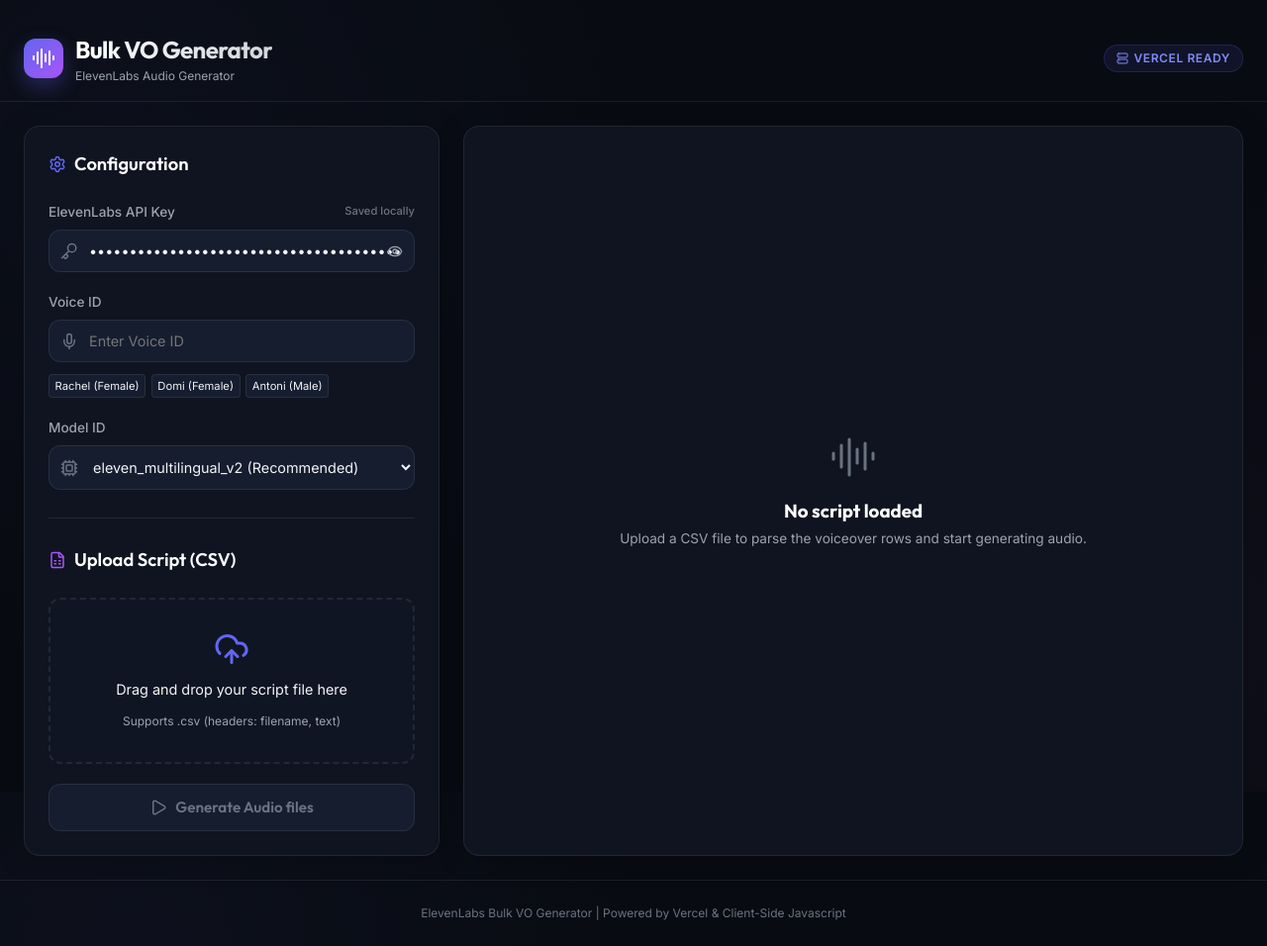
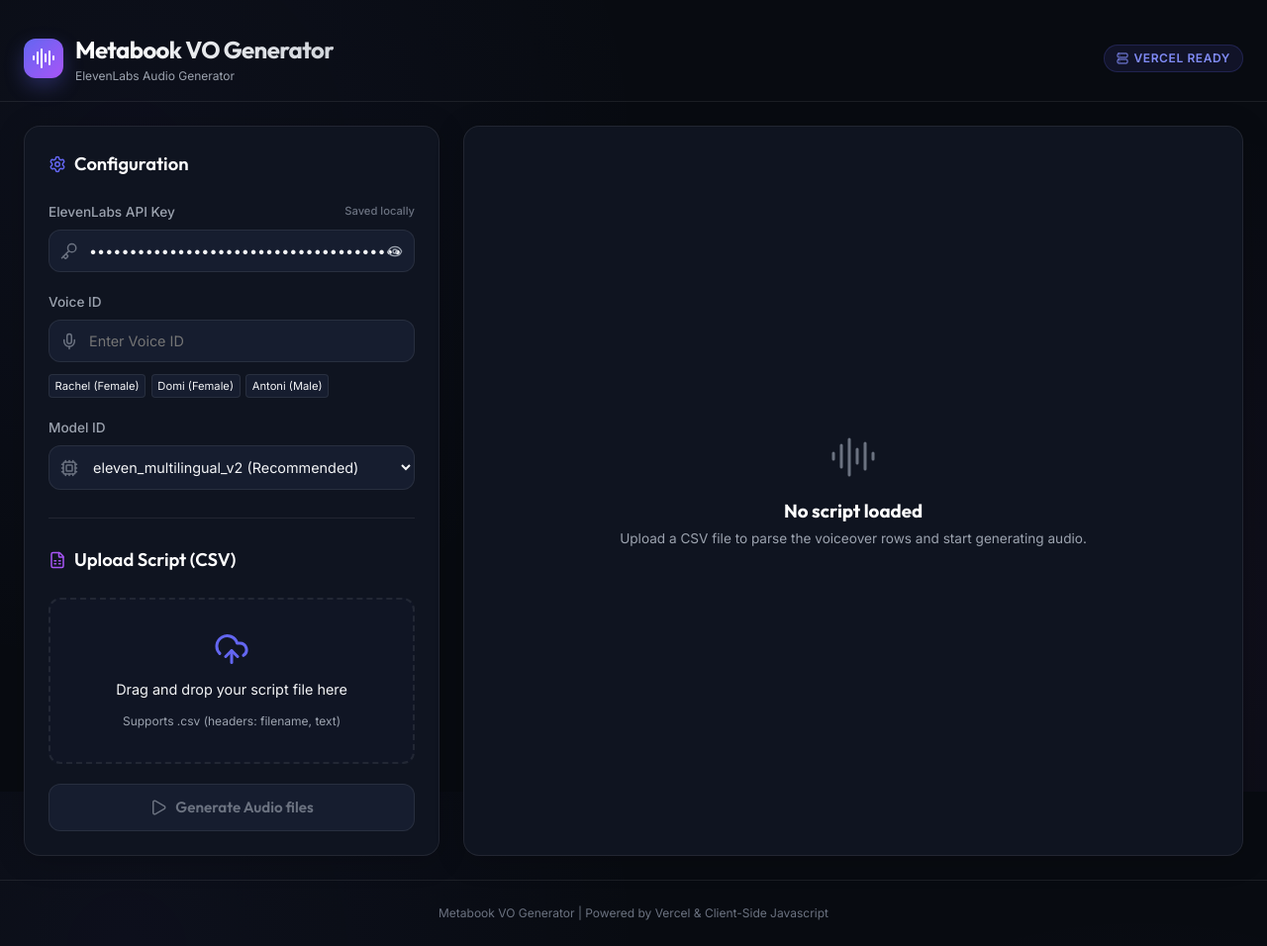
Before and after one commit to chandan-meta/bulk-vo-generator, a plain HTML site: page index.html in a window 1280 px wide. Shown: the whole page at 99% size. Drawn offline with nearby package versions, Linux system fonts and the light colour scheme.

Commit message:
Rename Bulk VO Generator to Metabook VO Generator

```diff
--- a/index.html
+++ b/index.html
@@ -3,7 +3,7 @@
 <head>
     <meta charset="UTF-8">
     <meta name="viewport" content="width=device-width, initial-scale=1.0">
-    <title>ElevenLabs Bulk VO Generator</title>
+    <title>Metabook VO Generator</title>
     <!-- Google Fonts -->
     <link rel="preconnect" href="https://fonts.googleapis.com">
     <link rel="preconnect" href="https://fonts.gstatic.com" crossorigin>
@@ -655,7 +655,7 @@
                 <i data-lucide="audio-lines"></i>
             </div>
             <div>
-                <h1>Bulk VO Generator</h1>
+                <h1>Metabook VO Generator</h1>
                 <p style="font-size: 0.75rem; color: var(--text-muted);">ElevenLabs Audio Generator</p>
             </div>
         </div>
@@ -825,7 +825,7 @@
     </main>
 
     <footer>
-        ElevenLabs Bulk VO Generator | Powered by Vercel & Client-Side Javascript
+        Metabook VO Generator | Powered by Vercel & Client-Side Javascript
     </footer>
 
     <script>
```
Also changed, not shown: templates/index.html (+2 -2 lines), 1 other file.
